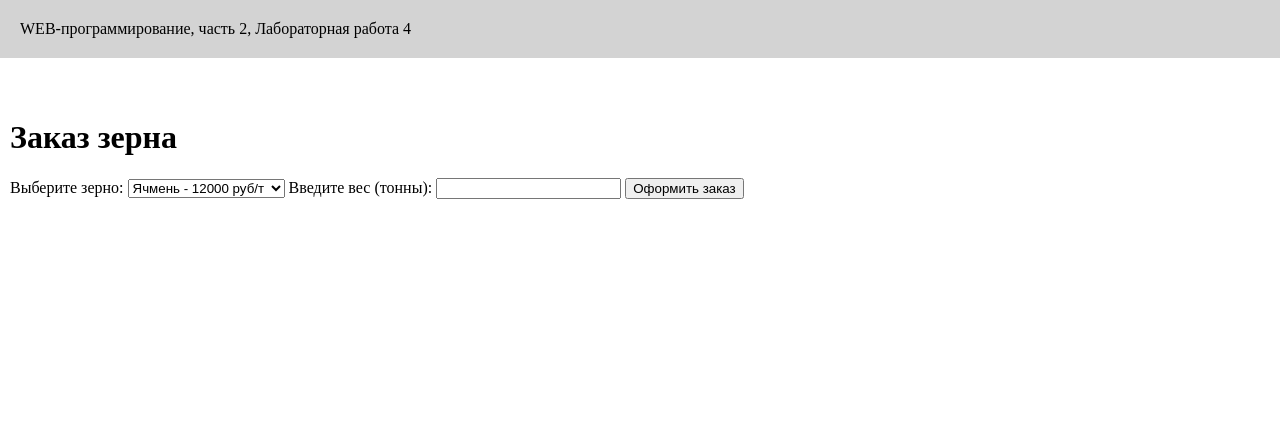
After one commit to PonchTwitch/MyLabs2, a Flask app: page /lab4/ordergrain/ in a window 1280 px wide. The commit adds this page. Shown: the top 439 px of the page. Run offline with Flask 3, Linux system fonts and the light colour scheme.

Commit message:
Заказ зерна

```diff
--- a/lab4.py
+++ b/lab4.py
@@ -50,3 +50,47 @@ def fridge():
                 message = f"Установлена температура: {temperature}°С" + "❄️"
 
     return render_template('fridge.html', message=message, temperature=temperature)
+
+@lab4.route('/lab4/ordergrain/', methods=['GET', 'POST'])
+def order_grain():
+    if request.method == 'POST':
+        grain = request.form.get('grain')
+        weight = request.form.get('weight')
+
+        if not weight:
+            error = 'Ошибка: не введен вес'
+            return render_template('ordergrain.html', error=error)
+
+        weight = float(weight)
+        price_per_ton = {
+            'ячмень': 12000,
+            'овёс': 8500,
+            'пшеница': 8700,
+            'рожь': 14000
+        }
+
+
+        price = price_per_ton[grain] * weight
+
+        if weight > 50:
+            discount = 0.1 * price
+            price -= discount
+            discount_message = 'Применена скидка за большой объем.'
+        else:
+            discount_message = ''
+
+
+        if weight > 500:
+            error = 'Извините, такого объема сейчас нет в наличии.'
+            return render_template('ordergrain.html', error=error)
+
+        if weight <= 0:
+            error = 'Ошибка: введен недопустимый вес'
+            return render_template('ordergrain.html', error=error)
+
+        message = f'Заказ успешно сформирован. Вы заказали {grain}. Вес: {weight} т. Сумма к оплате: {price} руб. {discount_message}'
+
+
+        return render_template('ordergrain.html', message=message)
+
+    return render_template('ordergrain.html')
--- a/templates/lab4.html
+++ b/templates/lab4.html
@@ -13,6 +13,9 @@
         <li>
             <a href="/lab4/fridge">Холодильник</a>
         </li>
+        <li>
+            <a href="/lab4/ordergrain">Заказ зерна</a>
+        </li>
     </ol>
 
     <a href="/menu">Меню</a>
--- /dev/null
+++ b/templates/ordergrain.html
@@ -0,0 +1,25 @@
+{% extends "base.html" %}
+
+{% block lab %}Лабораторная работа 4{% endblock %}
+
+{% block main %}
+    <h1>Заказ зерна</h1>
+    <form class="grainform" method="post">
+        <label for="grain">Выберите зерно:</label>
+        <select class="grain-select-input" id="grain" name="grain">
+            <option value="ячмень">Ячмень - 12000 руб/т</option>
+            <option value="овёс">Овёс - 8500 руб/т </option>
+            <option value="пшеница">Пшеница - 8700 руб/т</option>
+            <option value="рожь">Рожь - 14000 руб/т</option>
+        </select>
+        <label for="weight">Введите вес (тонны):</label>
+        <input class="grain-select-input" type="number" id="weight" name="weight">
+        <button type="submit">Оформить заказ</button>
+        {% if error %}
+        <p class="error-message">{{ error }}</p>
+        {% endif %}
+        {% if message %}
+            <p class="success-message">{{ message }}</p>
+        {% endif %}
+    </form>
+{% endblock %}
```
